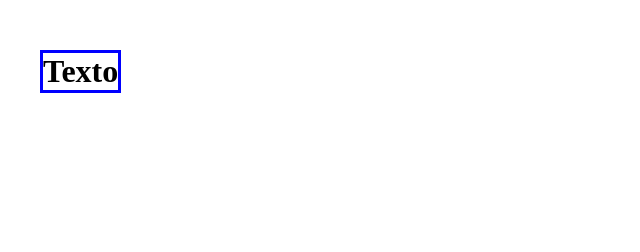
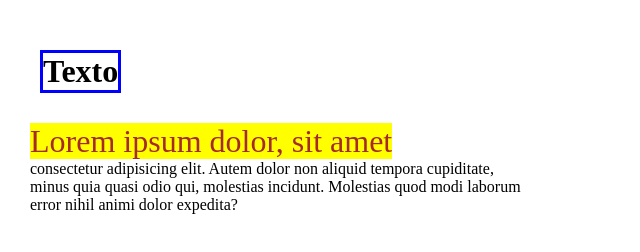
Before and after one commit to mauriam/workspace, a plain HTML site: page css/css.pseudoclase/index.html in a window 1280 px wide. Shown: the whole page, without its empty margins (0-640 px from the left). Drawn offline with Linux system fonts and the light colour scheme.

Commit message:
pseudo elemento

```diff
--- a/css/css.pseudoclase/css/style.css
+++ b/css/css.pseudoclase/css/style.css
@@ -28,3 +28,22 @@ h1:active{
     border: 3px solid red;
     color: white;
 }
+/*
+    para hacer uso de las Pseudoelemento su sintaxis es
+    elemento::Pseudoelemento{
+        propiedad:valor;
+    }
+    ejemplo:
+    div p::first-line{
+        propiedad:valor;
+    }
+*/
+div p{
+    width: 500px;
+    margin: 30px;
+}
+div p::first-line{
+    background-color: yellow;
+    color: brown;
+    font-size: 2rem;
+}
--- a/css/css.pseudoclase/index.html
+++ b/css/css.pseudoclase/index.html
@@ -9,5 +9,10 @@
 </head>
 <body>
     <h1>Texto</h1>
+    <div>
+        <p>
+            Lorem ipsum dolor, sit amet consectetur adipisicing elit. Autem dolor non aliquid tempora cupiditate, minus quia quasi odio qui, molestias incidunt. Molestias quod modi laborum error nihil animi dolor expedita?
+        </p>
+    </div>
 </body>
 </html>
```
